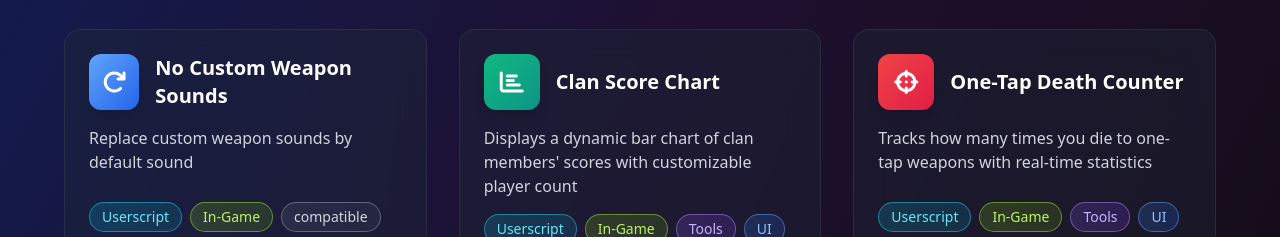
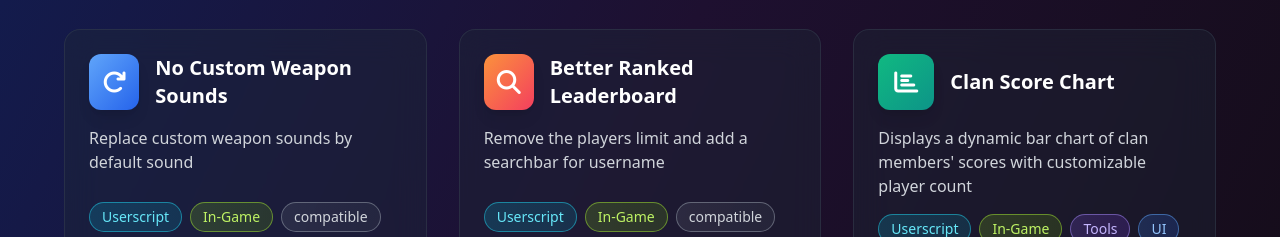
Before and after one commit to LombreBlanche34/krunker_scripts, a plain HTML site: page index.html in a window 1280 px wide. Shown: the part 1178-1415 px from the top of the page. Drawn offline with nearby package versions, Linux system fonts and the light colour scheme.

Commit message:
added Better Ranked Leaderboard

```diff
--- a/index.html
+++ b/index.html
@@ -360,6 +360,23 @@
                 images: []
             },
             {
+                name: "Better Ranked Leaderboard",
+                description: "Remove the players limit and add a searchbar for username",
+                fullDescription: "Remove the players limit and add a searchbar for username",
+                github: "https://github.com/LombreBlanche34/krunker_rankedLB_searchUsers",
+                install: "https://github.com/LombreBlanche34/krunker_rankedLB_searchUsers/blob/main/rankedLB_searchUsers.js",
+                tags: ["Userscript", "In-Game", "compatible"],
+                icon: "fa-search",
+                gradient: "from-orange-400 to-rose-500",
+                features: [
+                    "no players limit",
+                    "searchbar for username",
+                ],
+                images: [
+                    "https://raw.githubusercontent.com/LombreBlanche34/krunker_rankedLB_searchUsers/main/example_1.png"
+                ]
+            },
+            {
                 name: "Clan Score Chart",
                 description: "Displays a dynamic bar chart of clan members' scores with customizable player count",
                 fullDescription: "A lightweight userscript that visualizes clan member performance through an interactive bar chart. Updates automatically when switching to the clan tab and lets you choose how many top performers to display (5 to 50 players).",
```
